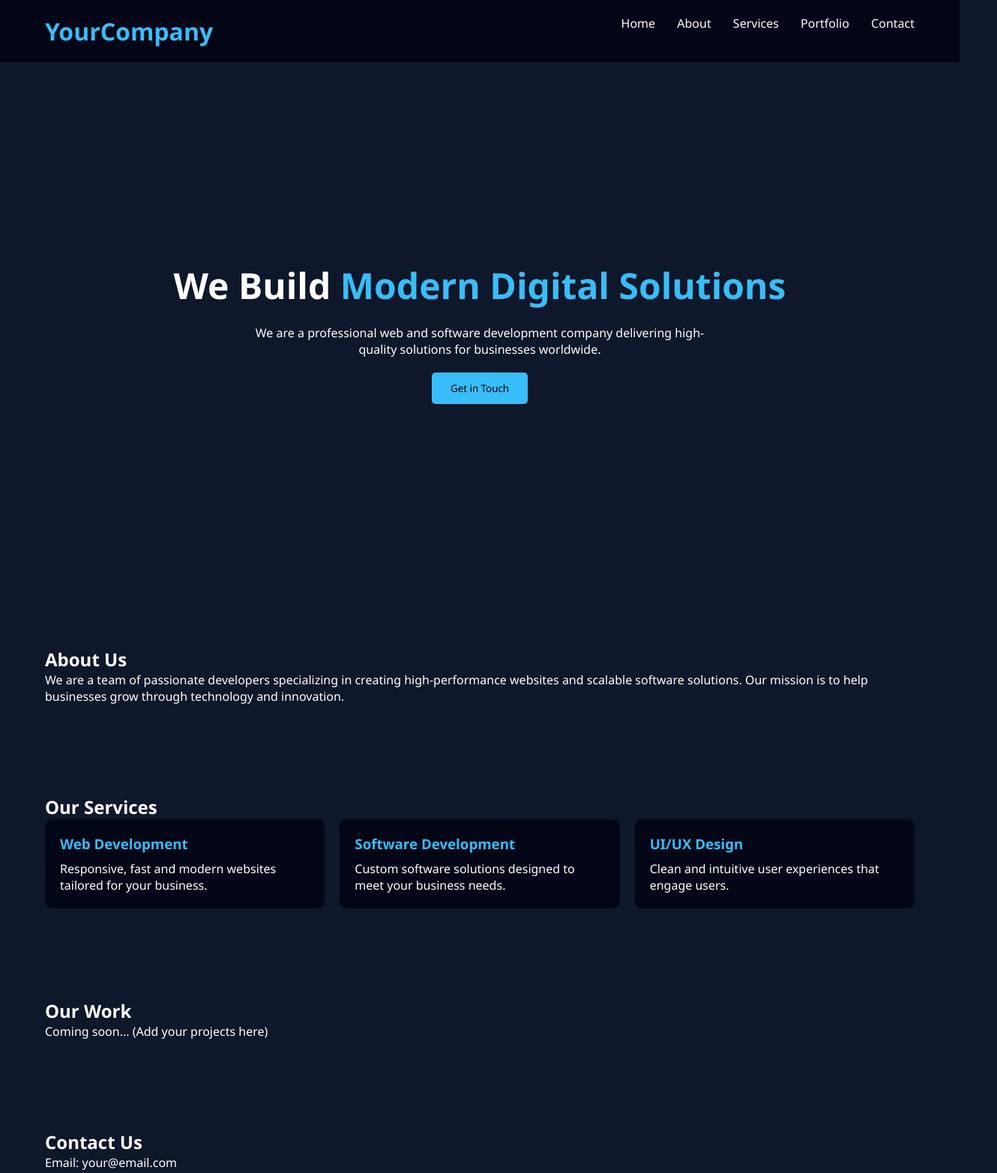
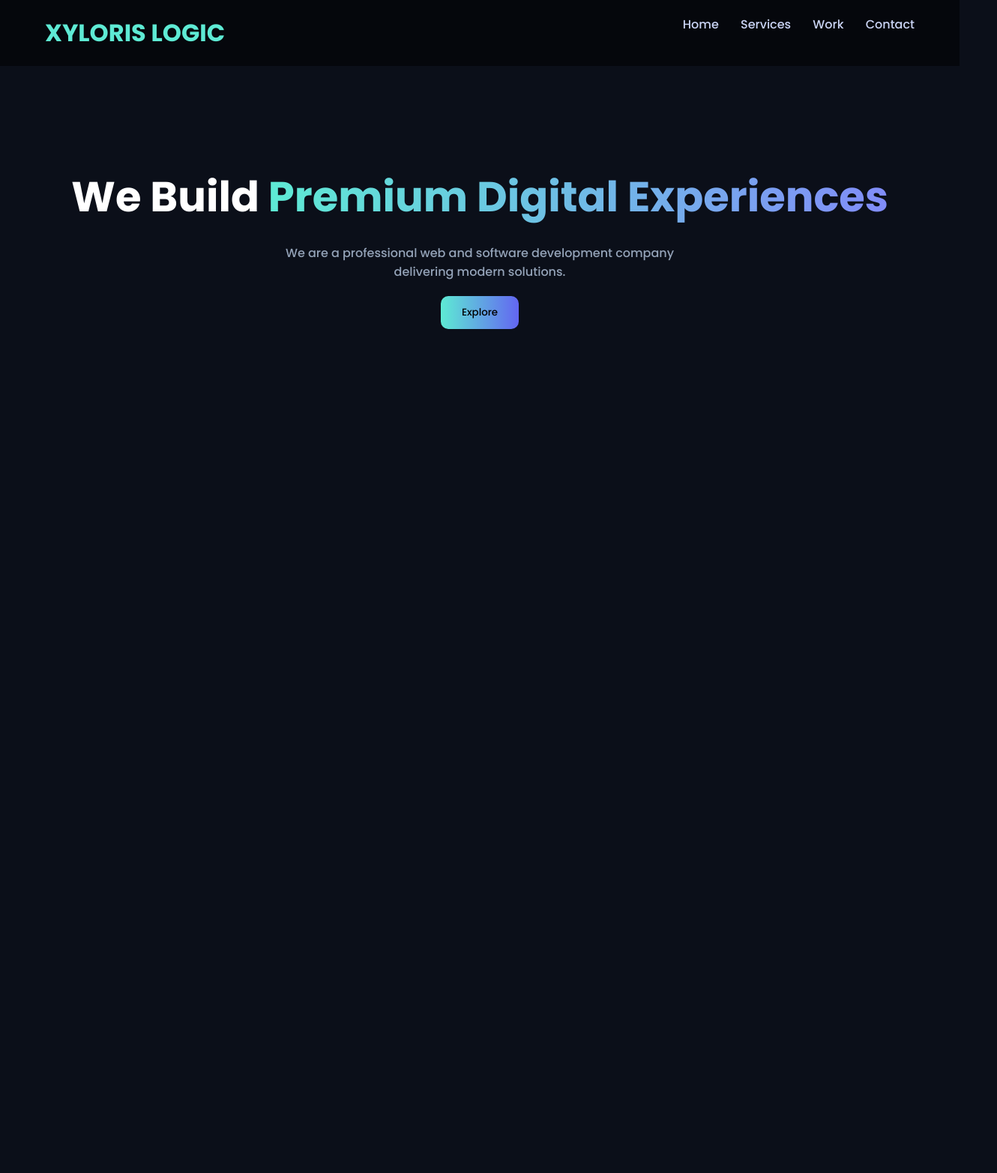
Before and after one commit to dev-rdj/Port, a plain HTML site: page index.html in a window 1280 px wide. Shown: the top 1565 px of the page at 75% size, 1330 px wide, since content can reach past the window. After the commit the page ends 800 px from the top, so only its background shows below. Drawn offline with Linux system fonts and the light colour scheme.

Commit message:
Update index.html with new branding and layout

```diff
--- a/index.html
+++ b/index.html
@@ -1,112 +1,147 @@
 <!DOCTYPE html>
 <html lang="en">
 <head>
-  <meta charset="UTF-8" />
-  <meta name="viewport" content="width=device-width, initial-scale=1.0"/>
-  <title>Your Company Name</title>
+<meta charset="UTF-8">
+<meta name="viewport" content="width=device-width, initial-scale=1.0">
+<title>XYLORIS LOGIC</title>
+
+<link href="https://fonts.googleapis.com/css2?family=Poppins:wght@300;500;700&display=swap" rel="stylesheet">
 
 <style>
 * {
-      margin: 0;
-      padding: 0;
-      box-sizing: border-box;
-      font-family: 'Segoe UI', sans-serif;
+  margin:0;
+  padding:0;
+  box-sizing:border-box;
+  font-family:'Poppins',sans-serif;
 }
 
 body {
-      background: #0f172a;
-      color: white;
+  background:#0b0f19;
+  color:#fff;
+  overflow-x:hidden;
 }
 
+/* NAV */
 header {
-      display: flex;
-      justify-content: space-between;
-      padding: 20px 60px;
-      background: #020617;
-      position: sticky;
-      top: 0;
+  display:flex;
+  justify-content:space-between;
+  padding:20px 60px;
+  position:fixed;
+  width:100%;
+  top:0;
+  background:rgba(0,0,0,0.5);
+  backdrop-filter:blur(12px);
+  z-index:1000;
 }
 
-    header h1 {
-      color: #38bdf8;
+header h1 { color:#5eead4; }
+
+nav a {
+  margin-left:25px;
+  cursor:pointer;
+  color:#cbd5f5;
+  text-decoration:none;
 }
 
-    nav a {
-      margin-left: 25px;
-      color: white;
-      text-decoration: none;
+/* PAGES */
+.page {
+  min-height:100vh;
+  padding:120px 60px;
+  position:absolute;
+  width:100%;
+  top:0;
+  left:0;
+  opacity:0;
+  transform:translateX(50px);
+  transition:0.6s ease;
+  pointer-events:none;
 }
 
+.page.active {
+  opacity:1;
+  transform:translateX(0);
+  pointer-events:auto;
+}
+
+/* HERO */
 .hero {
-      height: 90vh;
-      display: flex;
-      flex-direction: column;
-      justify-content: center;
-      align-items: center;
-      text-align: center;
-      padding: 20px;
+  text-align:center;
+  margin-top:100px;
 }
 
 .hero h2 {
-      font-size: 3rem;
+  font-size:3.5rem;
 }
 
 .hero span {
-      color: #38bdf8;
+  background:linear-gradient(90deg,#5eead4,#818cf8);
+  -webkit-background-clip:text;
+  color:transparent;
 }
 
 .hero p {
-      margin: 20px 0;
-      max-width: 600px;
+  margin:20px auto;
+  max-width:600px;
+  color:#94a3b8;
 }
 
+/* BUTTON */
 .btn {
-      padding: 12px 25px;
-      background: #38bdf8;
-      color: black;
-      border: none;
-      cursor: pointer;
-      border-radius: 5px;
+  padding:12px 28px;
+  border:none;
+  border-radius:10px;
+  background:linear-gradient(90deg,#5eead4,#6366f1);
+  color:#000;
+  cursor:pointer;
+  transition:0.3s;
 }
 
-    section {
-      padding: 60px;
+.btn:hover {
+  transform:scale(1.05);
 }
 
-    .services {
-      display: flex;
-      gap: 20px;
-      flex-wrap: wrap;
+/* GRID */
+.grid {
+  display:flex;
+  gap:20px;
+  flex-wrap:wrap;
+  margin-top:30px;
 }
 
 .card {
-      background: #020617;
-      padding: 20px;
-      border-radius: 10px;
-      flex: 1;
-      min-width: 250px;
+  flex:1;
+  min-width:250px;
+  background:rgba(255,255,255,0.05);
+  padding:25px;
+  border-radius:15px;
+  backdrop-filter:blur(10px);
+  transition:0.3s;
 }
 
-    .card h3 {
-      margin-bottom: 10px;
-      color: #38bdf8;
+.card:hover {
+  transform:translateY(-8px) scale(1.02);
 }
 
-    footer {
-      text-align: center;
-      padding: 20px;
-      background: #020617;
+/* PORTFOLIO */
+img {
+  width:100%;
+  border-radius:10px;
 }
 
-    @media(max-width: 768px) {
-      header {
-        flex-direction: column;
-        align-items: center;
+/* TRANSITION OVERLAY */
+.transition {
+  position:fixed;
+  width:100%;
+  height:100%;
+  background:#0b0f19;
+  top:0;
+  left:0;
+  transform:translateY(100%);
+  z-index:2000;
+  transition:0.5s;
 }
-
-      nav {
-        margin-top: 10px;
-      }
+.transition.active {
+  transform:translateY(0);
 }
 </style>
 </head>
@@ -114,74 +149,71 @@
 <body>
 
 <header>
-  <h1>YourCompany</h1>
+  <h1>XYLORIS LOGIC</h1>
   <nav>
-    <a href="#home">Home</a>
-    <a href="#about">About</a>
-    <a href="#services">Services</a>
-    <a href="#portfolio">Portfolio</a>
-    <a href="#contact">Contact</a>
+    <a onclick="goTo('home')">Home</a>
+    <a onclick="goTo('services')">Services</a>
+    <a onclick="goTo('portfolio')">Work</a>
+    <a onclick="goTo('contact')">Contact</a>
   </nav>
 </header>
 
-<section class="hero" id="home">
-  <h2>We Build <span>Modern Digital Solutions</span></h2>
-  <p>We are a professional web and software development company delivering high-quality solutions for businesses worldwide.</p>
-  <button class="btn" onclick="scrollToSection('contact')">Get in Touch</button>
-</section>
+<div class="transition" id="transition"></div>
 
-<section id="about">
-  <h2>About Us</h2>
-  <p>
-    We are a team of passionate developers specializing in creating high-performance websites and scalable software solutions.
-    Our mission is to help businesses grow through technology and innovation.
-  </p>
-</section>
-
-<section id="services">
-  <h2>Our Services</h2>
-  <div class="services">
-    <div class="card">
-      <h3>Web Development</h3>
-      <p>Responsive, fast and modern websites tailored for your business.</p>
-    </div>
-
-    <div class="card">
-      <h3>Software Development</h3>
-      <p>Custom software solutions designed to meet your business needs.</p>
-    </div>
-
-    <div class="card">
-      <h3>UI/UX Design</h3>
-      <p>Clean and intuitive user experiences that engage users.</p>
-    </div>
+<!-- HOME -->
+<section class="page active" id="home">
+  <div class="hero">
+    <h2>We Build <span>Premium Digital Experiences</span></h2>
+    <p>We are a professional web and software development company delivering modern solutions.</p>
+    <button class="btn" onclick="goTo('services')">Explore</button>
   </div>
 </section>
 
-<section id="portfolio">
-  <h2>Our Work</h2>
-  <p>Coming soon... (Add your projects here)</p>
+<!-- SERVICES -->
+<section class="page" id="services">
+  <h2>Our Services</h2>
+  <div class="grid">
+    <div class="card"><h3>Web Development</h3><p>Modern websites</p></div>
+    <div class="card"><h3>Software Development</h3><p>Custom systems</p></div>
+    <div class="card"><h3>UI/UX</h3><p>Premium design</p></div>
+  </div>
 </section>
 
-<section id="contact">
-  <h2>Contact Us</h2>
-  <p>Email: your@email.com</p>
-  <p>Phone: +91 XXXXX XXXXX</p>
-
-  <button class="btn" onclick="sendWhatsApp()">Chat on WhatsApp</button>
+<!-- PORTFOLIO -->
+<section class="page" id="portfolio">
+  <h2>Our Work</h2>
+  <div class="grid">
+    <div class="card"><img src="https://via.placeholder.com/400x250"><p>Ecommerce</p></div>
+    <div class="card"><img src="https://via.placeholder.com/400x250"><p>Dashboard</p></div>
+    <div class="card"><img src="https://via.placeholder.com/400x250"><p>Portfolio</p></div>
+  </div>
 </section>
 
-<footer>
-  <p>© 2026 YourCompany. All rights reserved.</p>
-</footer>
+<!-- CONTACT -->
+<section class="page" id="contact">
+  <h2>Contact Us</h2>
+  <p></p>
+  <p></p>
+  <button class="btn" onclick="whatsapp()">WhatsApp</button>
+</section>
 
 <script>
-  function scrollToSection(id) {
-    document.getElementById(id).scrollIntoView({ behavior: 'smooth' });
+function goTo(pageId){
+  const transition = document.getElementById("transition");
+  transition.classList.add("active");
+
+  setTimeout(()=>{
+    document.querySelectorAll(".page").forEach(p=>p.classList.remove("active"));
+    document.getElementById(pageId).classList.add("active");
+  },400);
+
+  setTimeout(()=>{
+    transition.classList.remove("active");
+  },800);
 }
 
-  function sendWhatsApp() {
-    window.open("https://wa.me/91XXXXXXXXXX", "_blank");
+function whatsapp(){
+  window.open("https://wa.me/91XXXXXXXXXX","_blank");
 }
 </script>
 
```
Lines whose indentation alone changed are shown as unchanged.
